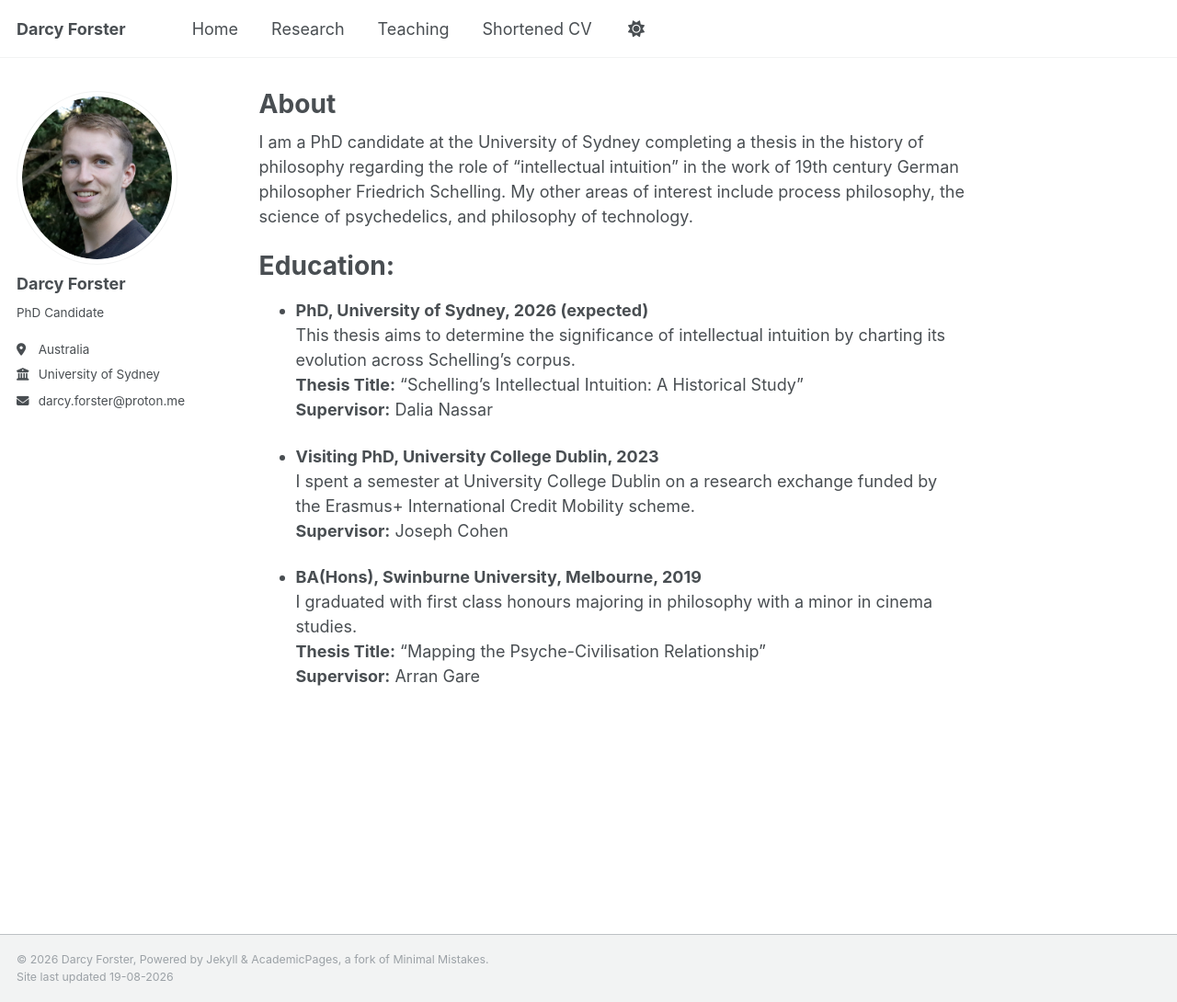
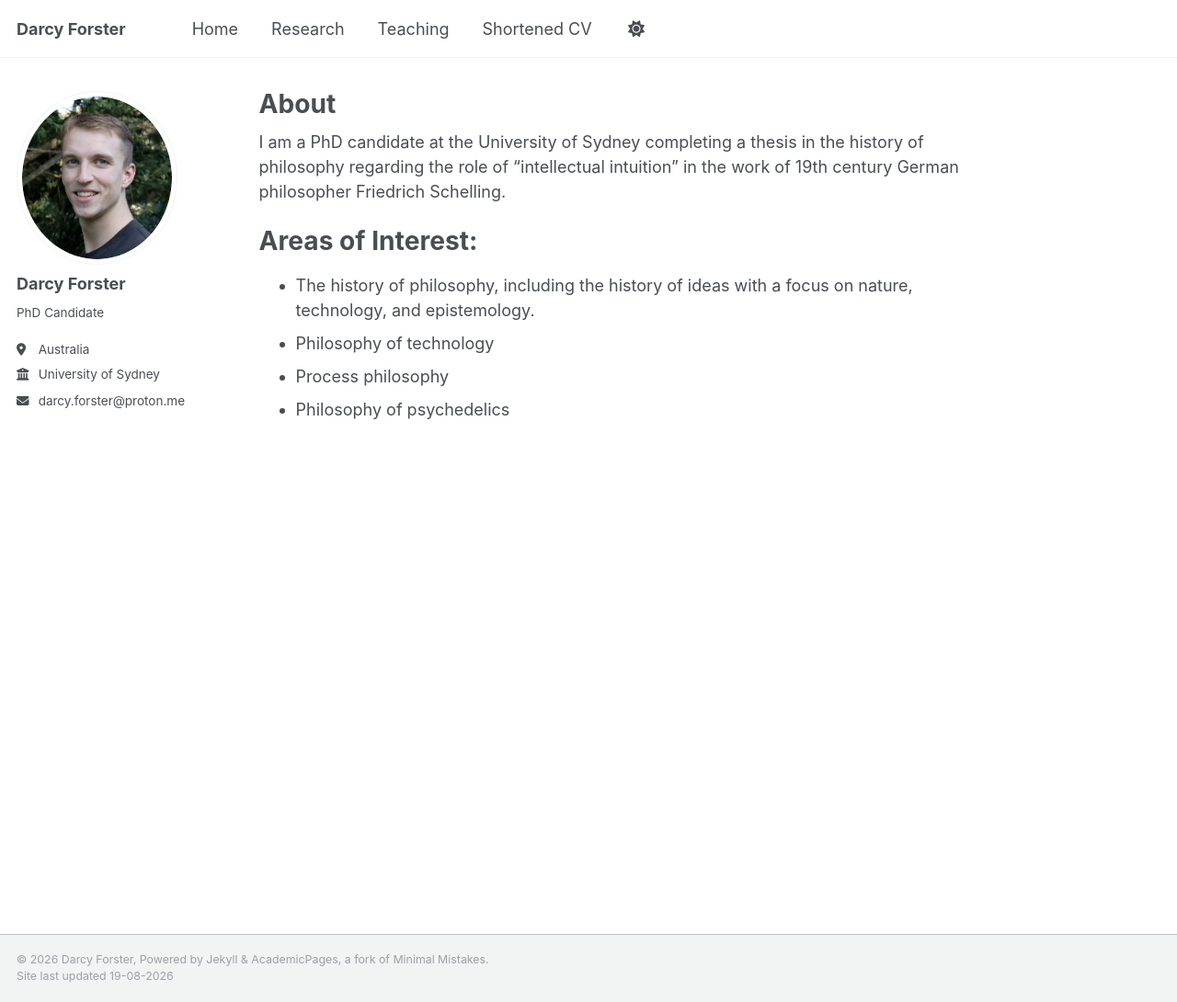
Before and after one commit to darcyforster/academic-pages, a Jekyll site: the page built from _pages/about.md, in a window 1280 px wide and 1090 px high. Shown: the whole window at 92% size. Built offline with Jekyll 4.4.1, drawn with Linux system fonts in a browser that asks for light colours.

Commit message:
Update about.md

```diff
--- a/_pages/about.md
+++ b/_pages/about.md
@@ -6,20 +6,11 @@ redirect_from:
   - /about/
   - /about.html
 ---
-I am a PhD candidate at the University of Sydney completing a thesis in the history of philosophy regarding the role of "intellectual intuition" in the work of 19th century German philosopher Friedrich Schelling. My other areas of interest include process philosophy, the science of psychedelics, and philosophy of technology.
+I am a PhD candidate at the University of Sydney completing a thesis in the history of philosophy regarding the role of "intellectual intuition" in the work of 19th century German philosopher Friedrich Schelling.
 
-Education:
+Areas of Interest:
 ======
-* **PhD, University of Sydney, 2026 (expected)**\
-This thesis aims to determine the significance of intellectual intuition by charting its evolution across Schelling's corpus.\
-  **Thesis Title:** "Schelling's Intellectual Intuition: A Historical Study"\
-  **Supervisor:** Dalia Nassar
-
-* **Visiting PhD, University College Dublin, 2023**\
-I spent a semester at University College Dublin on a research exchange funded by the Erasmus+ International Credit Mobility scheme.\
-  **Supervisor:** Joseph Cohen
-
-* **BA(Hons), Swinburne University, Melbourne, 2019**\
-I graduated with first class honours majoring in philosophy with a minor in cinema studies.\
-  **Thesis Title:** "Mapping the Psyche-Civilisation Relationship"\
-  **Supervisor:** Arran Gare
+* The history of philosophy, including the history of ideas with a focus on nature, technology, and epistemology.
+* Philosophy of technology
+* Process philosophy
+* Philosophy of psychedelics
```
